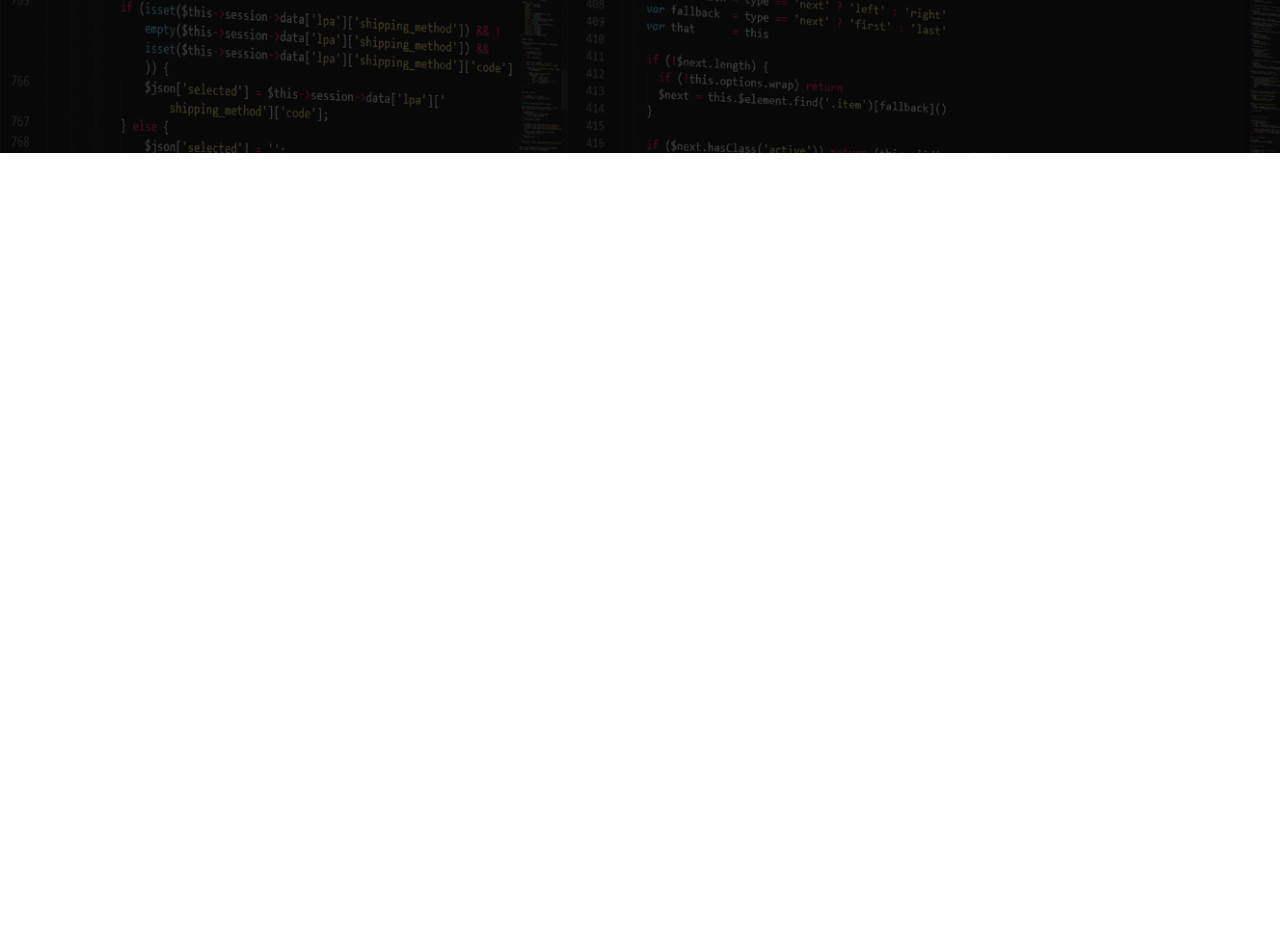
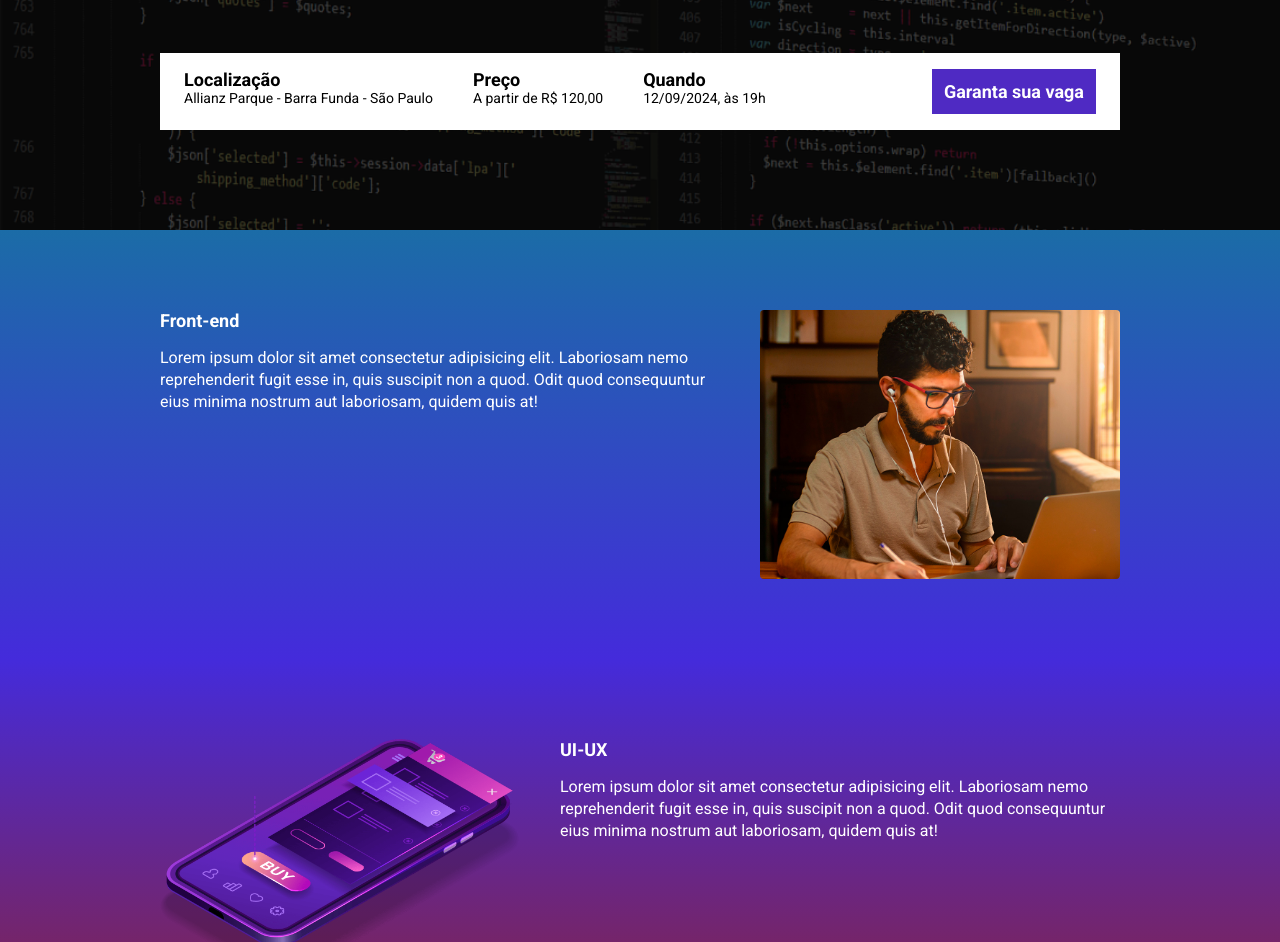
Before and after one commit to biraneves/ebac_tech_talks, a website built with Parcel: page src/index.html in a window 1280 px wide. Shown: the part 331-1273 px from the top of the page. Before the commit the page ends 800 px from the top, so only its background shows below. Built offline with nearby package versions, Linux system fonts and the light colour scheme.

Commit message:
Seções e contagem regressiva

```diff
--- a/package.json
+++ b/package.json
@@ -2,10 +2,10 @@
     "name": "ebac-tech-talks",
     "version": "1.0.0",
     "description": "",
-    "main": "index.js",
     "scripts": {
         "test": "echo \"Error: no test specified\" && exit 1",
-        "dev": "parcel src/index.html src/assets/styles/main.scss src/assets/scripts/main.js"
+        "dev": "parcel src/index.html src/assets/styles/main.scss src/assets/scripts/main.js",
+        "build": "parcel build src/index.html"
     },
     "keywords": [],
     "author": "",
--- a/src/assets/scripts/main.js
+++ b/src/assets/scripts/main.js
@@ -0,0 +1,27 @@
+document.addEventListener('DOMContentLoaded', () => {
+    AOS.init();
+
+    const eventDate = new Date('Mar 12, 2024 19:00:00');
+    const eventTimestamp = eventDate.getTime();
+
+    const countHours = setInterval(() => {
+        const now = new Date();
+        const presentTimestamp = now.getTime();
+
+        const untilEvent = eventTimestamp - presentTimestamp;
+
+        const daysInMiliseconds = 1000 * 3600 * 24;
+        const hoursInMiliseconds = 1000 * 3600;
+        const minutesInMiliseconds = 1000 * 60;
+        const secondsInMiliseconds = 1000;
+
+        const daysUntilEvent = Math.floor(untilEvent / daysInMiliseconds);
+        const hoursUntilEvent = Math.floor((untilEvent % daysInMiliseconds) / hoursInMiliseconds);
+        const minutesUntilEvent = Math.floor((untilEvent % hoursInMiliseconds) / minutesInMiliseconds);
+        const secondsUntilEvent = Math.floor((untilEvent % minutesInMiliseconds) / secondsInMiliseconds);
+
+        const showTime = `${daysUntilEvent}d ${hoursUntilEvent}h ${minutesUntilEvent}min ${secondsUntilEvent}s`;
+
+        document.getElementById('counter').innerText = untilEvent > 0 ? showTime : '-- evento expirado --';
+    }, 1000);
+});
--- /dev/null
+++ b/src/assets/styles/_event.scss
@@ -0,0 +1,67 @@
+@use './config/fn';
+@use './config/mxn';
+@use './config/vars';
+
+.event {
+    padding: fn.p2r(80px) 0;
+
+    &--frontend {
+        background-image: linear-gradient(vars.$grad01 0%, vars.$grad02 100%);
+    }
+
+    &--ui-ux {
+        background-image: linear-gradient(vars.$grad02 0%, vars.$grad03 100%);
+    }
+
+    &--data-science {
+        background-image: linear-gradient(vars.$grad03 0%, vars.$grad04 100%);
+    }
+
+    &--backend {
+        background-image: linear-gradient(vars.$grad04 0%, vars.$grad05 100%);
+    }
+
+    &--image-left {
+        .container {
+            flex-direction: row-reverse;
+        }
+    }
+
+    .container {
+        display: flex;
+        gap: fn.p2r(40px);
+    }
+
+    &__details {
+        &__title {
+            font-size: fn.p2r(18px);
+            font-weight: bold;
+            margin-bottom: fn.p2r(16px);
+        }
+
+        &__description {
+            line-height: fn.p2r(22px);
+        }
+    }
+
+    &__image {
+        max-width: 360px;
+        border-radius: fn.p2r(4px);
+    }
+
+    @media screen and (max-width: vars.$bpMobile) {
+        padding: fn.p2r(40px) 0;
+
+        .container {
+            flex-direction: column-reverse;
+        }
+
+        &__details {
+            margin-right: 0;
+        }
+
+        &__image {
+            width: 100%;
+        }
+    }
+}
--- a/src/assets/styles/_hero.scss
+++ b/src/assets/styles/_hero.scss
@@ -48,7 +48,7 @@
         }
 
         &__text {
-            font-size: fn.p2r(22px);
+            font-size: fn.p2r(20px);
             line-height: fn.p2r(24px);
             margin: fn.p2r(24px) 0;
         }
--- /dev/null
+++ b/src/assets/styles/components/_buttons.scss
@@ -0,0 +1,27 @@
+@use '../config/fn';
+@use '../config/mxn';
+@use '../config/vars';
+
+.button {
+    padding: fn.p2r(12px);
+    font-size: fn.p2r(18px);
+    font-weight: bold;
+    text-decoration: none;
+    text-align: center;
+    white-space: nowrap;
+
+    &--primary {
+        color: vars.$baseWhite;
+        background-color: vars.$bgButtonPrimary;
+    }
+
+    @media screen and (max-width: vars.$bpTablet) {
+        display: flex;
+        align-items: center;
+    }
+
+    @media screen and (max-width: vars.$bpMobile) {
+        display: block;
+        width: 100%;
+    }
+}
--- /dev/null
+++ b/src/assets/styles/components/_infos_bar.scss
@@ -0,0 +1,44 @@
+@use '../config/fn';
+@use '../config/mxn';
+@use '../config/vars';
+
+.infos-bar {
+    padding: fn.p2r(16px) fn.p2r(24px);
+    background-color: vars.$baseWhite;
+    display: flex;
+    justify-content: space-between;
+
+    &__infos {
+        display: flex;
+        gap: fn.p2r(40px);
+
+        &__item {
+            font-size: fn.p2r(14px);
+            color: vars.$baseBlack;
+
+            strong {
+                display: block;
+                color: vars.$baseBlack;
+                font-size: fn.p2r(18px);
+            }
+        }
+    }
+
+    @media screen and (max-width: vars.$bpTablet) {
+        &__infos {
+            gap: fn.p2r(16px);
+        }
+    }
+
+    @media screen and (max-width: vars.$bpMobile) {
+        display: block;
+
+        &__infos {
+            display: block;
+
+            &__item {
+                margin-bottom: fn.p2r(24px);
+            }
+        }
+    }
+}
--- a/src/assets/styles/config/mxn.scss
+++ b/src/assets/styles/config/mxn.scss
@@ -6,4 +6,5 @@
     box-sizing: border-box;
     font-family: vars.$fontBase;
     color: vars.$baseWhite;
+    list-style-type: none;
 }
--- a/src/assets/styles/config/vars.scss
+++ b/src/assets/styles/config/vars.scss
@@ -8,3 +8,9 @@ $bpTablet: 1023px;
 // Colors
 $baseWhite: #fff;
 $baseBlack: #000;
+$bgButtonPrimary: #4f2ac3;
+$grad01: #1b6ca7;
+$grad02: #442bdb;
+$grad03: #89223b;
+$grad04: #9c791d;
+$grad05: #89223b;
--- a/src/assets/styles/main.scss
+++ b/src/assets/styles/main.scss
@@ -2,6 +2,9 @@
 @use 'config/mxn';
 @use 'config/vars';
 @use 'hero';
+@use 'event';
+@use 'components/infos_bar';
+@use 'components/buttons';
 @import url('https://fonts.googleapis.com/css2?family=Roboto:wght@400;700;900&display=swap');
 
 * {
@@ -13,11 +16,11 @@
     width: 100%;
     margin: 0 auto;
 
+    @media screen and (max-width: vars.$bpTablet) {
+        max-width: 90%;
+    }
+
     @media screen and (max-width: vars.$bpMobile) {
         max-width: 80%;
     }
-
-    @media screen and (min-width: vars.$bpMobile + 1) and (max-width: vars.$bpTablet) {
-        max-width: 90%;
-    }
 }
--- a/src/index.html
+++ b/src/index.html
@@ -4,15 +4,88 @@
         <meta charset="UTF-8" />
         <meta name="viewport" content="width=device-width, initial-scale=1.0" />
         <link rel="stylesheet" href="./assets/styles/main.scss" />
+        <link rel="stylesheet" href="https://unpkg.com/aos@next/dist/aos.css" />
         <title>EBAC Tech Talks</title>
     </head>
     <body>
         <header class="hero">
             <div class="container">
                 <img class="hero__logo" src="./assets/images/ebac_logo.svg" alt="EBAC" />
-                <p class="hero__text">O maior evento de tecnologia do Brasil começa em 10d 12h 20min 15s</p>
+                <p class="hero__text">
+                    O maior evento de tecnologia do Brasil começa em<br /><span id="counter"></span>
+                </p>
+                <div class="infos-bar">
+                    <ul class="infos-bar__infos">
+                        <li class="infos-bar__infos__item">
+                            <strong>Localização</strong>
+                            Allianz Parque - Barra Funda - São Paulo
+                        </li>
+                        <li class="infos-bar__infos__item">
+                            <strong>Preço</strong>
+                            A partir de R$ 120,00
+                        </li>
+                        <li class="infos-bar__infos__item">
+                            <strong>Quando</strong>
+                            12/09/2024, às 19h
+                        </li>
+                    </ul>
+                    <a href="#" class="button button--primary">Garanta sua vaga</a>
+                </div>
             </div>
         </header>
+        <section class="event event--frontend">
+            <div class="container" data-aos="fade-right">
+                <div class="event__details">
+                    <h2 class="event__details__title">Front-end</h2>
+                    <p class="event__details__description">
+                        Lorem ipsum dolor sit amet consectetur adipisicing elit. Laboriosam nemo reprehenderit fugit
+                        esse in, quis suscipit non a quod. Odit quod consequuntur eius minima nostrum aut laboriosam,
+                        quidem quis at!
+                    </p>
+                </div>
+                <img class="event__image" src="./assets/images/frontend.png" alt="Front-end" />
+            </div>
+        </section>
+        <section class="event event--ui-ux event--image-left">
+            <div class="container" data-aos="fade-left">
+                <div class="event__details">
+                    <h2 class="event__details__title">UI-UX</h2>
+                    <p class="event__details__description">
+                        Lorem ipsum dolor sit amet consectetur adipisicing elit. Laboriosam nemo reprehenderit fugit
+                        esse in, quis suscipit non a quod. Odit quod consequuntur eius minima nostrum aut laboriosam,
+                        quidem quis at!
+                    </p>
+                </div>
+                <img class="event__image" src="./assets/images/ui-ux.png" alt="Front-end" />
+            </div>
+        </section>
+        <section class="event event--data-science">
+            <div class="container" data-aos="fade-right">
+                <div class="event__details">
+                    <h2 class="event__details__title">Data Science</h2>
+                    <p class="event__details__description">
+                        Lorem ipsum dolor sit amet consectetur adipisicing elit. Laboriosam nemo reprehenderit fugit
+                        esse in, quis suscipit non a quod. Odit quod consequuntur eius minima nostrum aut laboriosam,
+                        quidem quis at!
+                    </p>
+                </div>
+                <img class="event__image" src="./assets/images/data.png" alt="Front-end" />
+            </div>
+        </section>
+        <section class="event event--backend event--image-left">
+            <div class="container" data-aos="fade-left">
+                <div class="event__details">
+                    <h2 class="event__details__title">Back-end</h2>
+                    <p class="event__details__description">
+                        Lorem ipsum dolor sit amet consectetur adipisicing elit. Laboriosam nemo reprehenderit fugit
+                        esse in, quis suscipit non a quod. Odit quod consequuntur eius minima nostrum aut laboriosam,
+                        quidem quis at!
+                    </p>
+                </div>
+                <img class="event__image" src="./assets/images/backend.png" alt="Front-end" />
+            </div>
+        </section>
+        <script src="https://unpkg.com/aos@next/dist/aos.js"></script>
         <script src="./assets/scripts/main.js"></script>
     </body>
 </html>
```
